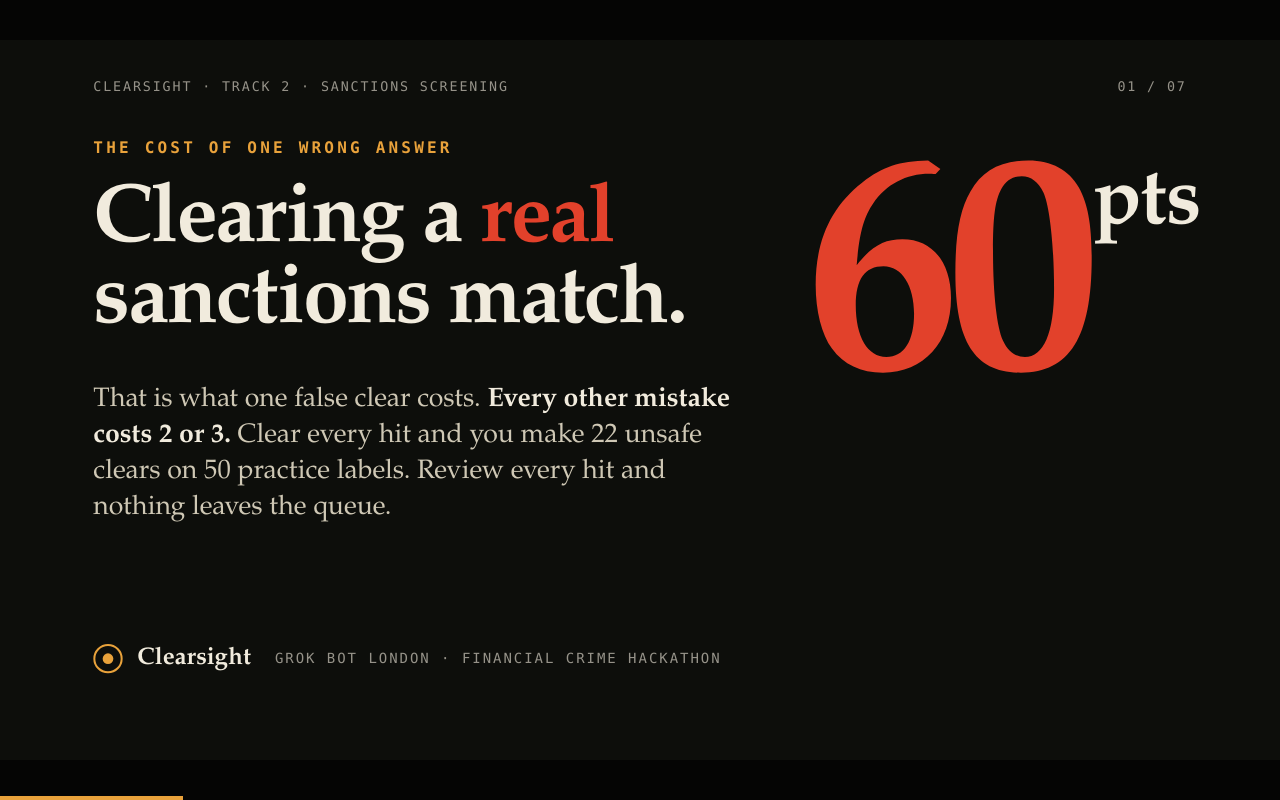
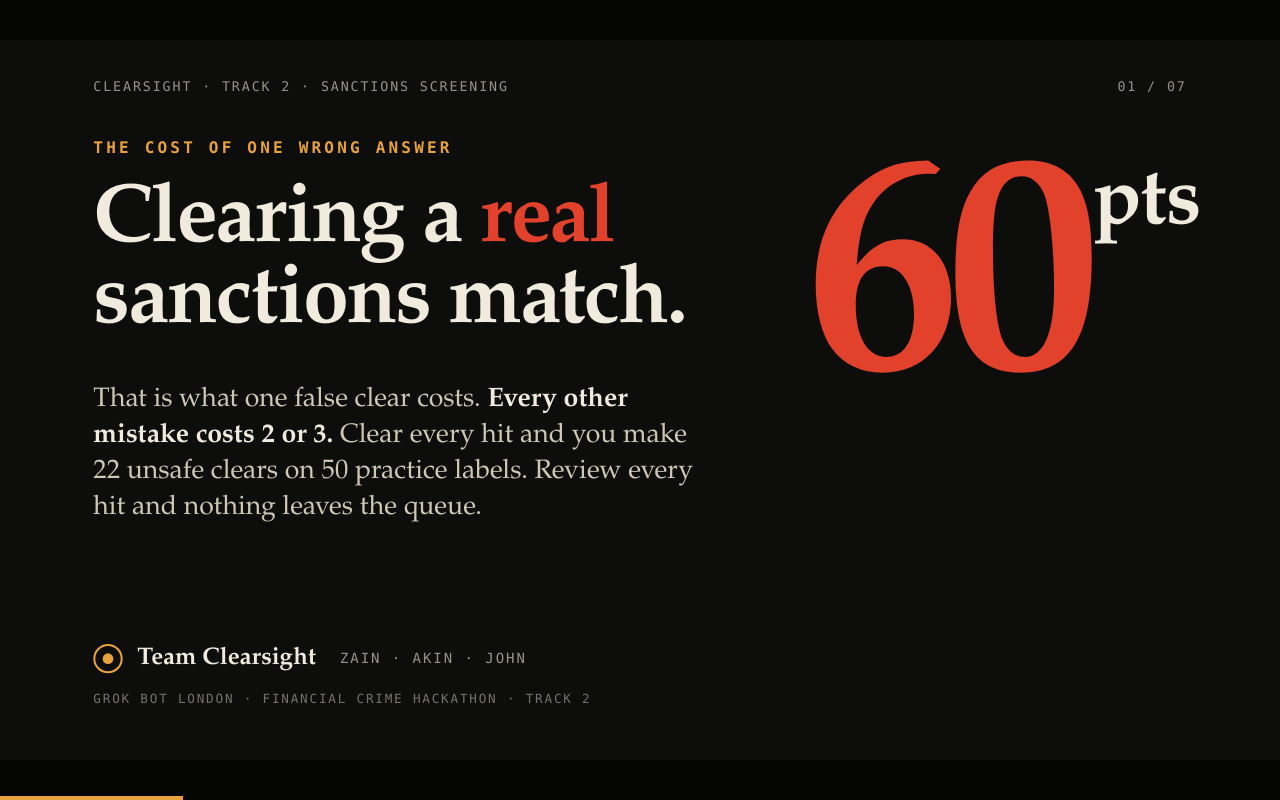
Before and after one commit to Akin-Genc0/Track-2, a plain HTML site: page deck/index.html in a window 1280 px wide. Drawn offline with Linux system fonts and the light colour scheme.

Commit message:
deck: team names on the title slide (Zain, Akin, John)

```diff
--- a/deck/index.html
+++ b/deck/index.html
@@ -45,11 +45,12 @@ em{font-style:italic;color:var(--amber)} .light em{color:var(--red-d)}
 .s1 .big small{font-size:120px;letter-spacing:-.02em;vertical-align:top;margin-left:10px;color:var(--paper)}
 .s1 h1{font-size:124px;line-height:.98;max-width:1050px}
 .s1 h1 .r{color:var(--red)}
-.s1 .vs{margin-top:56px;font:400 40px/1.35 var(--serif);max-width:1000px;color:var(--soft)}
+.s1 .vs{margin-top:56px;font:400 40px/1.35 var(--serif);max-width:930px;color:var(--soft)}
 .s1 .vs b{color:var(--paper);font-weight:600}
 .brand{position:absolute;left:140px;bottom:130px;display:flex;align-items:center;gap:22px;font:600 36px/1 var(--serif)}
 .brand i{width:44px;height:44px;border:3px solid var(--amber);border-radius:50%;position:relative}
 .brand i:after{content:"";position:absolute;inset:11px;background:var(--amber);border-radius:50%}
+.event{position:absolute;left:140px;bottom:82px;font:500 19px/1 var(--mono);letter-spacing:.14em;text-transform:uppercase;opacity:.45}
 .brand span{font:500 21px/1 var(--mono);letter-spacing:.14em;text-transform:uppercase;opacity:.6;margin-left:14px}
 
 /* 2 approach */
@@ -149,7 +150,8 @@ em{font-style:italic;color:var(--amber)} .light em{color:var(--red-d)}
   <div class="kicker">The cost of one wrong answer</div>
   <h1>Clearing a <span class="r">real</span> sanctions match.</h1>
   <p class="vs">That is what one false clear costs. <b>Every other mistake costs 2 or 3.</b> Clear every hit and you make 22 unsafe clears on 50 practice labels. Review every hit and nothing leaves the queue.</p>
-  <div class="brand"><i></i>Clearsight<span>Grok Bot London · Financial Crime Hackathon</span></div>
+  <div class="brand"><i></i>Team Clearsight<span>Zain · Akin · John</span></div>
+  <div class="event">Grok Bot London · Financial Crime Hackathon · Track 2</div>
   <div class="notes">Hi, we're Clearsight. Nearly every screening hit is noise, so analysts burn hours clearing them. But one wrong clearance means you've banked a sanctioned person. The scoring says exactly that: a wrong clear costs 60 points, every other mistake 2 or 3. Clear everything and you make 22 unsafe clears on the 50 practice labels. Review everything and you've saved nobody any time. So the job is to clear only what you can prove. (≈25 s)</div>
 </section>
 
@@ -307,7 +309,7 @@ em{font-style:italic;color:var(--amber)} .light em{color:var(--red-d)}
       <li>Grow the labelled set from analyst decisions.</li>
     </ol></div>
   </div>
-  <div class="team">TEAM CLEARSIGHT · Zain · Akin Genc · John Katsikis</div>
+  <div class="team">TEAM CLEARSIGHT · Zain · Akin · John</div>
   <div class="notes">Honest limits. 50 labels is a sanity check, not proof. 217 clears rest on location alone and 79 on a verified name alone: they follow the policy, but some, like bank branches abroad, deserve a second look. So next we route those single-signal clears to sampled QA in Fathom, and grow the labelled set from analyst decisions. Safe by design, auditable by default. Thank you. (≈25 s)</div>
 </section>
 
```
